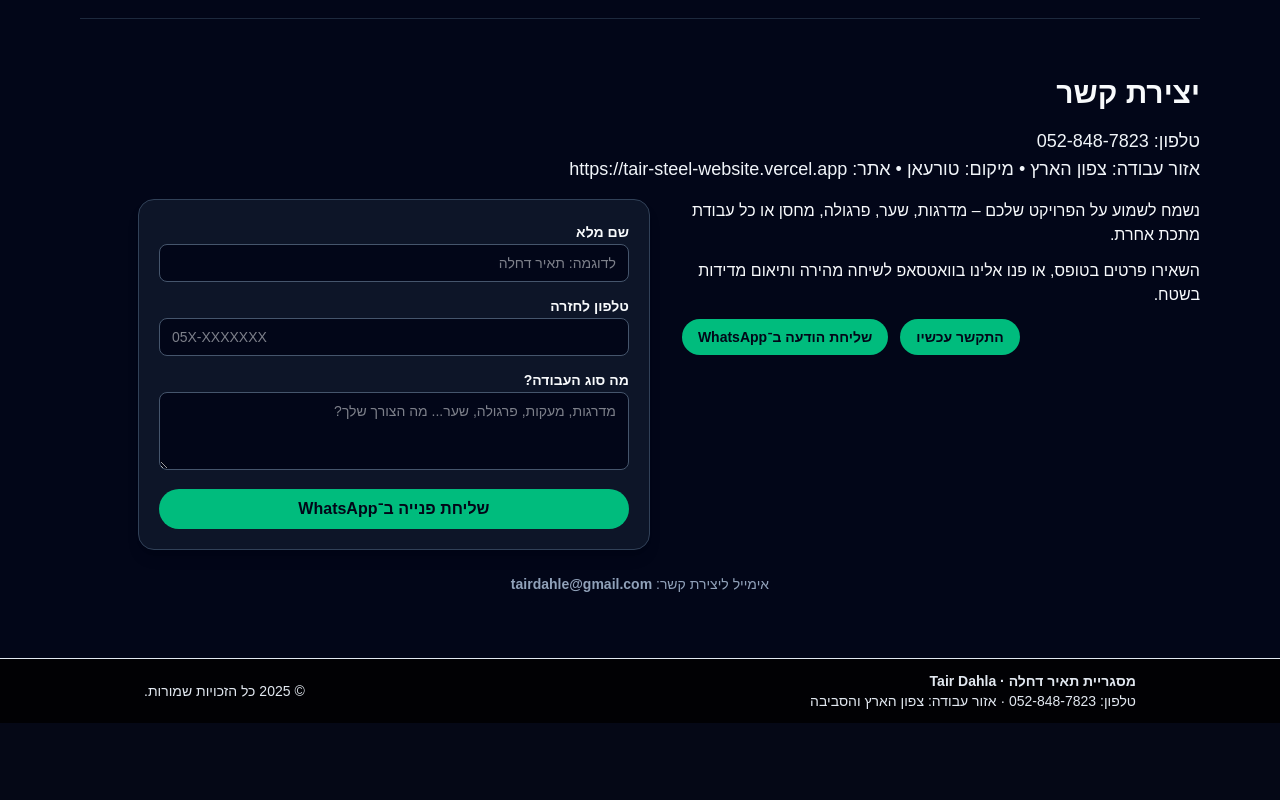
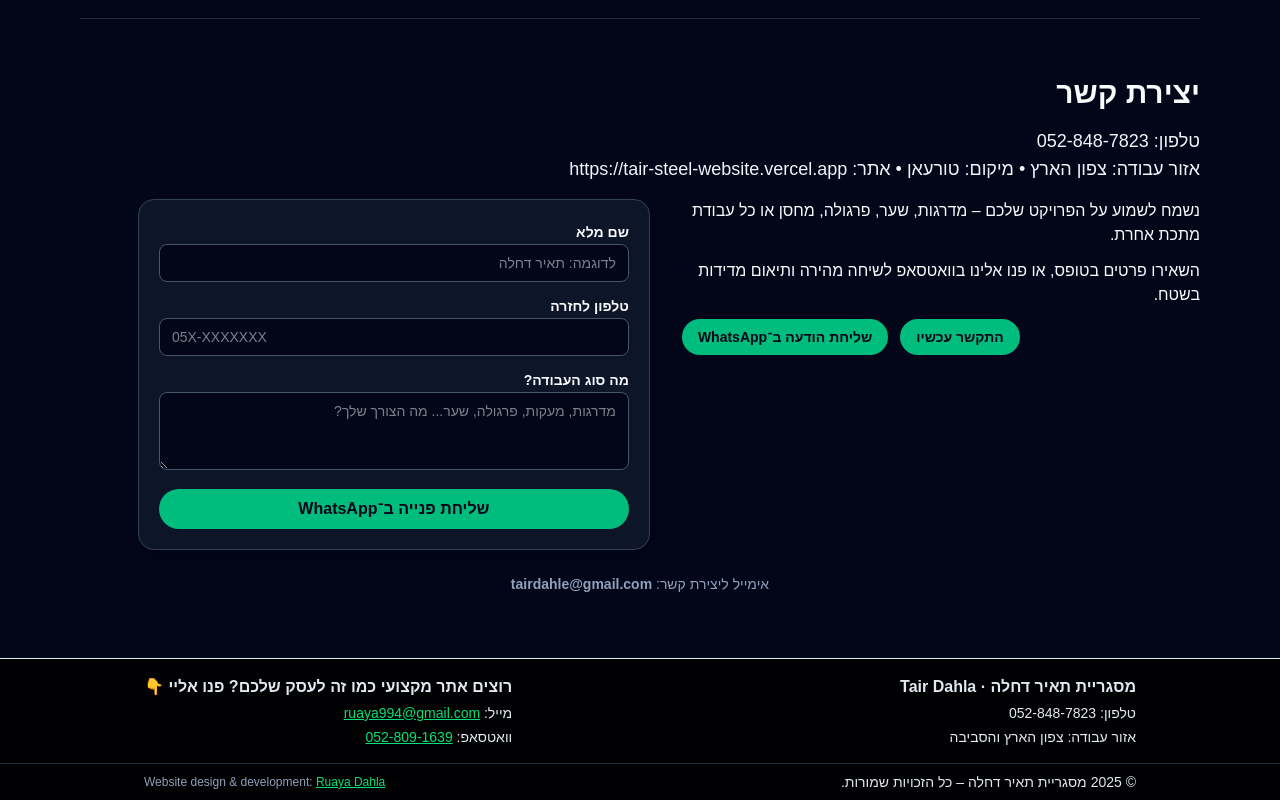
Before and after one commit to RUAYA17/tair-steel-website, a Next.js app: page / in a window 1280 px wide. Shown: the part 10139-10939 px from the top of the page. Before the commit the page ends 10862 px from the top, so only its background shows below. Built offline with nearby package versions, Linux system fonts and the light colour scheme.

Commit message:
Add contact footer with Ruaya details

```diff
--- a/app/layout.tsx
+++ b/app/layout.tsx
@@ -49,13 +49,13 @@ export default function RootLayout({
     <html lang="he">
       <body dir="rtl" className="text-slate-50">
         <div className="min-h-screen flex flex-col bg-black/40">
-          {/* כפתור וואטסאפ צף */}
+          {/* כפתור וואטסאפ צף למסגרייה */}
           <a
             href="https://wa.me/972528487823"
             target="_blank"
             rel="noopener noreferrer"
             className="fixed bottom-4 left-4 md:bottom-6 md:left-6 w-12 h-12 rounded-full bg-green-500 text-white shadow-lg flex items-center justify-center text-2xl hover:bg-green-600"
-            aria-label="שליחת הודעה בוואטסאפ"
+            aria-label="שליחת הודעה בוואטסאפ למסגריית תאיר דחלה"
           >
             💬
           </a>
@@ -64,17 +64,62 @@ export default function RootLayout({
           <div className="flex-1">{children}</div>
 
           {/* FOOTER */}
-          <footer className="border-t bg-black/70 text-xs md:text-sm text-slate-200">
-            <div className="max-w-5xl mx-auto px-4 py-3 flex flex-col md:flex-row items-center justify-between gap-2">
-              <div className="text-right">
-                <div className="font-semibold">
+          <footer className="border-t bg-black/80 text-xs md:text-sm text-slate-200">
+            {/* שורה עליונה: עסק + בניית אתרים */}
+            <div className="max-w-5xl mx-auto px-4 py-4 flex flex-col gap-4 md:flex-row md:items-start md:justify-between">
+              {/* פרטי המסגרייה */}
+              <div className="text-right space-y-1">
+                <div className="font-semibold text-sm md:text-base">
                   מסגריית תאיר דחלה · Tair Dahla
                 </div>
-                <div>טלפון: 052-848-7823 · אזור עבודה: צפון הארץ והסביבה</div>
+                <div>טלפון: 052-848-7823</div>
+                <div>אזור עבודה: צפון הארץ והסביבה</div>
               </div>
 
-              <div className="text-right">
-                <div>© {new Date().getFullYear()} כל הזכויות שמורות.</div>
+              {/* פרטי יצירת קשר איתך לבניית אתר */}
+              <div className="text-right space-y-1">
+                <div className="font-semibold text-sm md:text-base">
+                  רוצים אתר מקצועי כמו זה לעסק שלכם? פנו אליי 👇
+                </div>
+                <div>
+                  מייל:{" "}
+                  <a
+                    href="mailto:ruaya994@gmail.com"
+                    className="text-green-400 underline hover:text-green-300 ml-1"
+                  >
+                    ruaya994@gmail.com
+                  </a>
+                </div>
+                <div>
+                  וואטסאפ:{" "}
+                  <a
+                    href="https://wa.me/972528091639"
+                    target="_blank"
+                    rel="noopener noreferrer"
+                    className="text-green-400 underline hover:text-green-300 ml-1"
+                  >
+                    052-809-1639
+                  </a>
+                </div>
+              </div>
+            </div>
+
+            {/* שורה תחתונה: זכויות + קרדיט */}
+            <div className="border-t border-slate-800">
+              <div className="max-w-5xl mx-auto px-4 py-2 flex flex-col md:flex-row items-center justify-between gap-2">
+                <span>
+                  © {new Date().getFullYear()} מסגריית תאיר דחלה – כל
+                  הזכויות שמורות.
+                </span>
+                <span className="text-[11px] md:text-xs text-slate-400">
+                  Website design & development:{" "}
+                  <a
+                    href="mailto:ruaya94@gmail.com"
+                    className="text-green-400 underline hover:text-green-300"
+                  >
+                    Ruaya Dahla
+                  </a>
+                </span>
               </div>
             </div>
           </footer>
```
